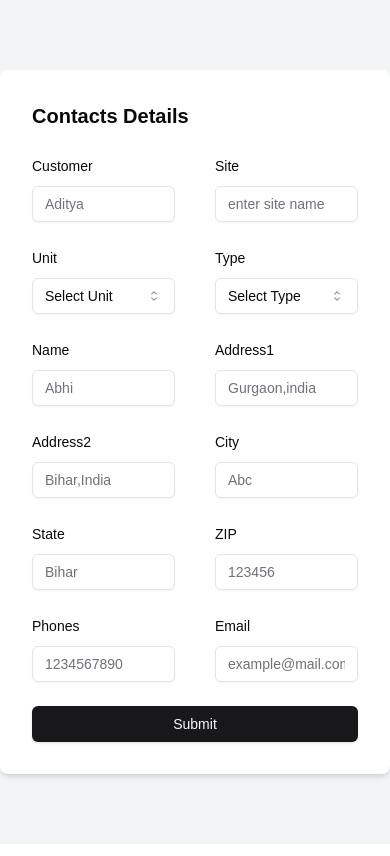
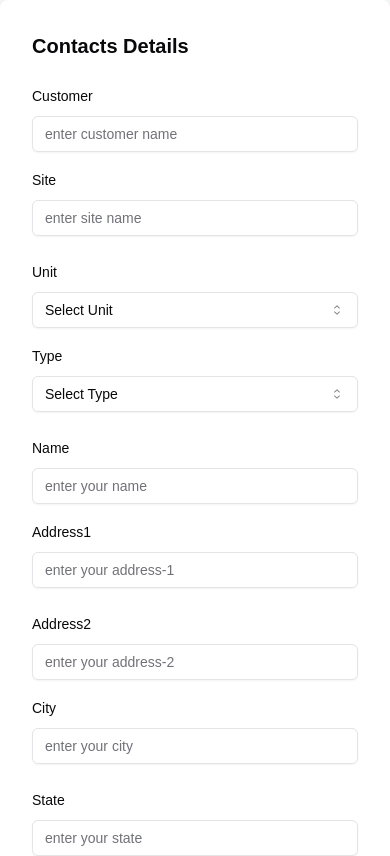
Before and after one commit to Adarsh7079/Table, a Next.js app: page /contacts in a window 390 px wide. Shown: the top 856 px of the page. Built offline with nearby package versions, Linux system fonts and the light colour scheme.

Commit message:
responsive

```diff
--- a/src/app/(form)/addcustomer/page.tsx
+++ b/src/app/(form)/addcustomer/page.tsx
@@ -81,7 +81,7 @@ const Page = () => {
                 <FormItem>
                   <FormLabel>Username</FormLabel>
                   <FormControl>
-                    <Input placeholder="Adarsh" {...field} />
+                    <Input placeholder="enter user name" {...field} />
                   </FormControl>
                   <FormMessage>{fieldState.error?.message}</FormMessage>
                 </FormItem>
@@ -95,7 +95,7 @@ const Page = () => {
                 <FormItem>
                   <FormLabel>Trade</FormLabel>
                   <FormControl>
-                    <Input placeholder="Engineer" {...field} />
+                    <Input placeholder="enter your trade" {...field} />
                   </FormControl>
                   <FormMessage>{fieldState.error?.message}</FormMessage>
                 </FormItem>
--- a/src/app/(form)/contacts/page.tsx
+++ b/src/app/(form)/contacts/page.tsx
@@ -68,14 +68,11 @@ const Page = () => {
     defaultValues: {
       Customer: "",
       Site: "",
-
-
       Name: "",
       Address1: "",
       Address2: "",
       City: "",
       State: "",
-
       Phones: "",
       email: "",
     },
@@ -92,7 +89,7 @@ const Page = () => {
         <Form {...form}>
           <form onSubmit={form.handleSubmit(onSubmit)} className="space-y-6">
             {/* Form Fields */}
-            <div className="flex gap-10">
+            <div className="flex flex-col md:flex-row gap-4 md:gap-10">
               <FormField
                 control={form.control}
                 name="Customer"
@@ -100,7 +97,7 @@ const Page = () => {
                   <FormItem className="flex-1">
                     <FormLabel>Customer</FormLabel>
                     <FormControl>
-                      <Input placeholder="Aditya" {...field} />
+                      <Input placeholder="enter customer name" {...field} />
                     </FormControl>
                     <FormMessage>{fieldState.error?.message}</FormMessage>
                   </FormItem>
@@ -114,7 +111,7 @@ const Page = () => {
                   <FormItem className="flex-1">
                     <FormLabel>Site</FormLabel>
                     <FormControl>
-                      <Input placeholder="enter site name " {...field} />
+                      <Input placeholder="enter site name" {...field} />
                     </FormControl>
                     <FormMessage>{fieldState.error?.message}</FormMessage>
                   </FormItem>
@@ -122,7 +119,7 @@ const Page = () => {
               />
             </div>
 
-            <div className="flex gap-10">
+            <div className="flex flex-col md:flex-row gap-4 md:gap-10">
               <FormField
                 control={form.control}
                 name="Unit"
@@ -177,7 +174,7 @@ const Page = () => {
             </div>
 
             {/* Additional Form Fields */}
-            <div className="flex gap-10">
+            <div className="flex flex-col md:flex-row gap-4 md:gap-10">
               <FormField
                 control={form.control}
                 name="Name"
@@ -185,7 +182,7 @@ const Page = () => {
                   <FormItem className="flex-1">
                     <FormLabel>Name</FormLabel>
                     <FormControl>
-                      <Input placeholder="Abhi" {...field} />
+                      <Input placeholder="enter your name" {...field} />
                     </FormControl>
                     <FormMessage>{fieldState.error?.message}</FormMessage>
                   </FormItem>
@@ -199,7 +196,7 @@ const Page = () => {
                   <FormItem className="flex-1">
                     <FormLabel>Address1</FormLabel>
                     <FormControl>
-                      <Input placeholder="Gurgaon,india" {...field} />
+                      <Input placeholder="enter your address-1" {...field} />
                     </FormControl>
                     <FormMessage>{fieldState.error?.message}</FormMessage>
                   </FormItem>
@@ -208,7 +205,7 @@ const Page = () => {
             </div>
 
             {/* Remaining Fields */}
-            <div className="flex gap-10">
+            <div className="flex flex-col md:flex-row gap-4 md:gap-10">
               <FormField
                 control={form.control}
                 name="Address2"
@@ -216,7 +213,7 @@ const Page = () => {
                   <FormItem className="flex-1">
                     <FormLabel>Address2</FormLabel>
                     <FormControl>
-                      <Input placeholder="Bihar,India" {...field} />
+                      <Input placeholder="enter your address-2" {...field} />
                     </FormControl>
                     <FormMessage>{fieldState.error?.message}</FormMessage>
                   </FormItem>
@@ -230,7 +227,7 @@ const Page = () => {
                   <FormItem className="flex-1">
                     <FormLabel>City</FormLabel>
                     <FormControl>
-                      <Input placeholder="Abc" {...field} />
+                      <Input placeholder="enter your city" {...field} />
                     </FormControl>
                     <FormMessage>{fieldState.error?.message}</FormMessage>
                   </FormItem>
@@ -238,7 +235,7 @@ const Page = () => {
               />
             </div>
 
-            <div className="flex gap-10">
+            <div className="flex flex-col md:flex-row gap-4 md:gap-10">
               <FormField
                 control={form.control}
                 name="State"
@@ -246,7 +243,7 @@ const Page = () => {
                   <FormItem className="flex-1">
                     <FormLabel>State</FormLabel>
                     <FormControl>
-                      <Input placeholder="Bihar" {...field} />
+                      <Input placeholder="enter your state" {...field} />
                     </FormControl>
                     <FormMessage>{fieldState.error?.message}</FormMessage>
                   </FormItem>
@@ -260,7 +257,7 @@ const Page = () => {
                   <FormItem className="flex-1">
                     <FormLabel>ZIP</FormLabel>
                     <FormControl>
-                      <Input placeholder="123456" type="number" {...field} />
+                      <Input placeholder="enter your ZIP" type="number" {...field} />
                     </FormControl>
                     <FormMessage>{fieldState.error?.message}</FormMessage>
                   </FormItem>
@@ -268,7 +265,7 @@ const Page = () => {
               />
             </div>
 
-            <div className="flex gap-10">
+            <div className="flex flex-col md:flex-row gap-4 md:gap-10">
               <FormField
                 control={form.control}
                 name="Phones"
@@ -276,7 +273,7 @@ const Page = () => {
                   <FormItem className="flex-1">
                     <FormLabel>Phones</FormLabel>
                     <FormControl>
-                      <Input placeholder="1234567890" {...field} />
+                      <Input placeholder="enter your phones" {...field} />
                     </FormControl>
                     <FormMessage>{fieldState.error?.message}</FormMessage>
                   </FormItem>
@@ -290,7 +287,7 @@ const Page = () => {
                   <FormItem className="flex-1">
                     <FormLabel>Email</FormLabel>
                     <FormControl>
-                      <Input placeholder="example@mail.com" {...field} />
+                      <Input placeholder="enter your email" {...field} />
                     </FormControl>
                     <FormMessage>{fieldState.error?.message}</FormMessage>
                   </FormItem>
--- a/src/app/(form)/item/page.tsx
+++ b/src/app/(form)/item/page.tsx
@@ -2,7 +2,7 @@
 
 import { zodResolver } from "@hookform/resolvers/zod";
 import { useForm } from "react-hook-form";
-import {  z } from "zod";
+import { z } from "zod";
 
 import { Button } from "@/components/ui/button";
 
@@ -39,12 +39,15 @@ const formSchema = z.object({
   Tag: z.string().min(5, {
     message: "Site Name must be at least 5 characters.",
   }),
-  Team_Type: z.enum(["Front", "Shell", "Rear"],{errorMap: () => ({ message: "Team Type is required." }),
-}),
-  Compabloc_Type: z.enum(["A", "B"],
-    {errorMap: () => ({ message: "Compabloc_Type is required." }),}
-  ),
-  Exchange_Type: z.enum(["U_Tube", "Straight", "etc"],{errorMap: () => ({ message: "Exchange type is required." }),}),
+  Team_Type: z.enum(["Front", "Shell", "Rear"], {
+    errorMap: () => ({ message: "Team Type is required." }),
+  }),
+  Compabloc_Type: z.enum(["A", "B"], {
+    errorMap: () => ({ message: "Compabloc_Type is required." }),
+  }),
+  Exchange_Type: z.enum(["U_Tube", "Straight", "etc"], {
+    errorMap: () => ({ message: "Exchange type is required." }),
+  }),
   Spec_Weight: z.number().min(100000, {
     message: "Spec Weigth must be at least 6 digits.",
   }),
@@ -69,12 +72,16 @@ const formSchema = z.object({
     message: "Tube Wall Thikness must be at least 6 digits.",
   }),
 
-  Tube_Layout: z.enum(["Square", "Rectangular"],{errorMap: () => ({ message: "Tube_Layout is required." })}),
+  Tube_Layout: z.enum(["Square", "Rectangular"], {
+    errorMap: () => ({ message: "Tube_Layout is required." }),
+  }),
   Tube_Pitch: z.number().min(100000, {
     message: "Tube Pitch must be at least 6 digits.",
   }),
 
-  Metallurgy_Type: z.enum(["Stanless", "Steel", "etc"],{errorMap: () => ({ message: "Metallurgy_Type is required." })}),
+  Metallurgy_Type: z.enum(["Stanless", "Steel", "etc"], {
+    errorMap: () => ({ message: "Metallurgy_Type is required." }),
+  }),
   Maximum_Hydroblast_Pressure: z.number().min(100000, {
     message: "Maximum Hydroblast Pressure must be at least 6 digits.",
   }),
@@ -85,30 +92,37 @@ const formSchema = z.object({
   ID_Type_Fluid: z.string().min(5, {
     message: "ID Type Fluid must be at least 5 characters.",
   }),
-  ID_Class_Fouling: z.enum(["Hydrocarbon", "Scale", "etc"],{errorMap: () => ({ message: "ID_Class_Fouling is required." })}),
+  ID_Class_Fouling: z.enum(["Hydrocarbon", "Scale", "etc"], {
+    errorMap: () => ({ message: "ID_Class_Fouling is required." }),
+  }),
   OD_Type_Fluid: z.string().min(5, {
     message: "OD_Type_Fluid must be at least 5 characters.",
   }),
 
-  OD_Class_Fouling: z.enum(["Hydrocarbon", "Scale", "etc"],{errorMap: () => ({ message: "OD_Class_Fouling is required." })}),
+  OD_Class_Fouling: z.enum(["Hydrocarbon", "Scale", "etc"], {
+    errorMap: () => ({ message: "OD_Class_Fouling is required." }),
+  }),
 
-  Chemistry_Selection: z.enum(["Surfacant", "Acid", "Both"],{errorMap: () => ({ message: "ID_Class_Fouling is required." })}),
-  Documents: z.enum(["SDS", "TEMA"],{errorMap: () => ({ message: "Documents is required." })}),
+  Chemistry_Selection: z.enum(["Surfacant", "Acid", "Both"], {
+    errorMap: () => ({ message: "ID_Class_Fouling is required." }),
+  }),
+  Documents: z.enum(["SDS", "TEMA"], {
+    errorMap: () => ({ message: "Documents is required." }),
+  }),
 });
 
 const Page = () => {
   const form = useForm<z.infer<typeof formSchema>>({
     resolver: zodResolver(formSchema),
-    defaultValues:{
-      CustomerCorporateName:"",
-      SiteName:"",
-      UnitName:"",
-      Tag:"",
-      ID_Type_Fluid:"",
-      OD_Type_Fluid:"",
-      Maximum_Hydroblast_Pressure:Number("")
-
-    }
+    defaultValues: {
+      CustomerCorporateName: "",
+      SiteName: "",
+      UnitName: "",
+      Tag: "",
+      ID_Type_Fluid: "",
+      OD_Type_Fluid: "",
+      Maximum_Hydroblast_Pressure: Number(""),
+    },
   });
 
   function onSubmit(values: z.infer<typeof formSchema>) {
@@ -122,7 +136,7 @@ const Page = () => {
         <Form {...form}>
           <form onSubmit={form.handleSubmit(onSubmit)} className="space-y-6">
             {/* Row 1 */}
-            <div className="flex gap-4">
+            <div className="grid grid-cols-1 md:grid-cols-3 gap-4">
               <FormField
                 control={form.control}
                 name="CustomerCorporateName"
@@ -132,8 +146,7 @@ const Page = () => {
                     <FormControl>
                       <Input placeholder="Adarsh" {...field} />
                     </FormControl>
-                                     <FormMessage>{fieldState.error?.message}</FormMessage>
-
+                    <FormMessage>{fieldState.error?.message}</FormMessage>
                   </FormItem>
                 )}
               />
@@ -146,8 +159,7 @@ const Page = () => {
                     <FormControl>
                       <Input placeholder="site name " {...field} />
                     </FormControl>
-                                     <FormMessage>{fieldState.error?.message}</FormMessage>
-
+                    <FormMessage>{fieldState.error?.message}</FormMessage>
                   </FormItem>
                 )}
               />
@@ -160,15 +172,14 @@ const Page = () => {
                     <FormControl>
                       <Input placeholder="unit name" {...field} />
                     </FormControl>
-                                     <FormMessage>{fieldState.error?.message}</FormMessage>
-
+                    <FormMessage>{fieldState.error?.message}</FormMessage>
                   </FormItem>
                 )}
               />
             </div>
 
             {/* Row 3 */}
-            <div className="flex gap-4">
+            <div className="grid grid-cols-1 md:grid-cols-3 gap-4">
               <FormField
                 control={form.control}
                 name="Team_Type"
@@ -191,7 +202,6 @@ const Page = () => {
                       </SelectContent>
                     </Select>
                     <FormMessage>{fieldState.error?.message}</FormMessage>
-
                   </FormItem>
                 )}
               />
@@ -216,7 +226,6 @@ const Page = () => {
                       </SelectContent>
                     </Select>
                     <FormMessage>{fieldState.error?.message}</FormMessage>
-
                   </FormItem>
                 )}
               />
@@ -229,15 +238,14 @@ const Page = () => {
                     <FormControl>
                       <Input placeholder="enter tag" {...field} />
                     </FormControl>
-                                     <FormMessage>{fieldState.error?.message}</FormMessage>
-
+                    <FormMessage>{fieldState.error?.message}</FormMessage>
                   </FormItem>
                 )}
               />
             </div>
 
             {/* 4th */}
-            <div className="flex gap-4">
+            <div className="grid grid-cols-1 md:grid-cols-3 gap-4">
               <FormField
                 control={form.control}
                 name="Exchange_Type"
@@ -260,7 +268,6 @@ const Page = () => {
                       </SelectContent>
                     </Select>
                     <FormMessage>{fieldState.error?.message}</FormMessage>
-
                   </FormItem>
                 )}
               />
@@ -274,7 +281,6 @@ const Page = () => {
                       <Input placeholder="123" {...field} />
                     </FormControl>
                     <FormMessage>{fieldState.error?.message}</FormMessage>
-
                   </FormItem>
                 )}
               />
@@ -288,14 +294,13 @@ const Page = () => {
                       <Input placeholder="213" {...field} />
                     </FormControl>
                     <FormMessage>{fieldState.error?.message}</FormMessage>
-
                   </FormItem>
                 )}
               />
             </div>
 
             {/* 6th */}
-            <div className="flex gap-4">
+            <div className="grid grid-cols-1 md:grid-cols-3 gap-4">
               <FormField
                 control={form.control}
                 name="Tube_Count"
@@ -306,7 +311,6 @@ const Page = () => {
                       <Input placeholder="12" {...field} />
                     </FormControl>
                     <FormMessage>{fieldState.error?.message}</FormMessage>
-
                   </FormItem>
                 )}
               />
@@ -320,7 +324,6 @@ const Page = () => {
                       <Input placeholder="XXXXX12" {...field} />
                     </FormControl>
                     <FormMessage>{fieldState.error?.message}</FormMessage>
-
                   </FormItem>
                 )}
               />
@@ -334,14 +337,13 @@ const Page = () => {
                       <Input placeholder="XX12" {...field} />
                     </FormControl>
                     <FormMessage>{fieldState.error?.message}</FormMessage>
-
                   </FormItem>
                 )}
               />
             </div>
 
             {/* 7th */}
-            <div className="flex gap-4">
+            <div className="grid grid-cols-1 md:grid-cols-3 gap-4">
               <FormField
                 control={form.control}
                 name="Tube_OD"
@@ -352,7 +354,6 @@ const Page = () => {
                       <Input placeholder="XXX12" {...field} />
                     </FormControl>
                     <FormMessage>{fieldState.error?.message}</FormMessage>
-
                   </FormItem>
                 )}
               />
@@ -366,7 +367,6 @@ const Page = () => {
                       <Input placeholder="23" {...field} />
                     </FormControl>
                     <FormMessage>{fieldState.error?.message}</FormMessage>
-
                   </FormItem>
                 )}
               />
@@ -380,17 +380,16 @@ const Page = () => {
                       <Input placeholder="123" {...field} />
                     </FormControl>
                     <FormMessage>{fieldState.error?.message}</FormMessage>
-
                   </FormItem>
                 )}
               />
             </div>
 
             {/* 8th */}
-            <div className="flex gap-4"></div>
+            <div className="grid grid-cols-1 md:grid-cols-3 gap-4"></div>
 
             {/* 9th */}
-            <div className="flex gap-4">
+            <div className="grid grid-cols-1 md:grid-cols-3 gap-4">
               <FormField
                 control={form.control}
                 name="Metallurgy_Type"
@@ -413,7 +412,6 @@ const Page = () => {
                       </SelectContent>
                     </Select>
                     <FormMessage>{fieldState.error?.message}</FormMessage>
-
                   </FormItem>
                 )}
               />
@@ -427,7 +425,6 @@ const Page = () => {
                       <Input placeholder="abc" {...field} />
                     </FormControl>
                     <FormMessage>{fieldState.error?.message}</FormMessage>
-
                   </FormItem>
                 )}
               />
@@ -441,14 +438,13 @@ const Page = () => {
                       <Input placeholder="12" {...field} />
                     </FormControl>
                     <FormMessage>{fieldState.error?.message}</FormMessage>
-
                   </FormItem>
                 )}
               />
             </div>
 
             {/* 10th */}
-            <div className="flex gap-4">
+            <div className="grid grid-cols-1 md:grid-cols-3 gap-4">
               <FormField
                 control={form.control}
                 name="Item_Specific_Requirements"
@@ -459,7 +455,6 @@ const Page = () => {
                       <Input placeholder="enter description" {...field} />
                     </FormControl>
                     <FormMessage>{fieldState.error?.message}</FormMessage>
-
                   </FormItem>
                 )}
               />
@@ -473,7 +468,6 @@ const Page = () => {
                       <Input placeholder="enter description" {...field} />
                     </FormControl>
                     <FormMessage>{fieldState.error?.message}</FormMessage>
-
                   </FormItem>
                 )}
               />
@@ -499,13 +493,12 @@ const Page = () => {
                       </SelectContent>
                     </Select>
                     <FormMessage>{fieldState.error?.message}</FormMessage>
-
                   </FormItem>
                 )}
               />
             </div>
 
-            <div className="flex gap-4">
+            <div className="grid grid-cols-1 md:grid-cols-3 gap-4">
               <FormField
                 control={form.control}
                 name="ID_Type_Fluid"
@@ -517,7 +510,6 @@ const Page = () => {
                     </FormControl>
 
                     <FormMessage>{fieldState.error?.message}</FormMessage>
-
                   </FormItem>
                 )}
               />
@@ -543,7 +535,6 @@ const Page = () => {
                       </SelectContent>
                     </Select>
                     <FormMessage>{fieldState.error?.message}</FormMessage>
-
                   </FormItem>
                 )}
               />
@@ -557,14 +548,13 @@ const Page = () => {
                       <Input placeholder="enter type" {...field} />
                     </FormControl>
                     <FormMessage>{fieldState.error?.message}</FormMessage>
-
                   </FormItem>
                 )}
               />
             </div>
 
             {/* 11th */}
-            <div className="flex gap-4">
+            <div className="grid grid-cols-1 md:grid-cols-3 gap-4">
               <FormField
                 control={form.control}
                 name="Chemistry_Selection"
@@ -587,7 +577,6 @@ const Page = () => {
                       </SelectContent>
                     </Select>
                     <FormMessage>{fieldState.error?.message}</FormMessage>
-
                   </FormItem>
                 )}
               />
@@ -613,7 +602,6 @@ const Page = () => {
                       </SelectContent>
                     </Select>
                     <FormMessage>{fieldState.error?.message}</FormMessage>
-
                   </FormItem>
                 )}
               />
--- a/src/app/(form)/site/page.tsx
+++ b/src/app/(form)/site/page.tsx
@@ -71,7 +71,7 @@ const Page = () => {
                 <FormItem>
                   <FormLabel>Customer Corporate Name</FormLabel>
                   <FormControl>
-                    <Input placeholder="Adarsh" {...field} />
+                    <Input placeholder="enter customer corporate name" {...field} />
                   </FormControl>
                   <FormMessage>{form.formState.errors.CustomerCorporateName?.message}</FormMessage>
                 </FormItem>
@@ -99,7 +99,7 @@ const Page = () => {
                 <FormItem>
                   <FormLabel>Site Description</FormLabel>
                   <FormControl>
-                    <Input placeholder="Description" {...field} />
+                    <Input placeholder="enter site description" {...field} />
                   </FormControl>
                   <FormMessage>{form.formState.errors.SiteDescription?.message}</FormMessage>
                 </FormItem>
```
Also changed, not shown: src/app/(form)/unit/page.tsx (+4 -4 lines).
